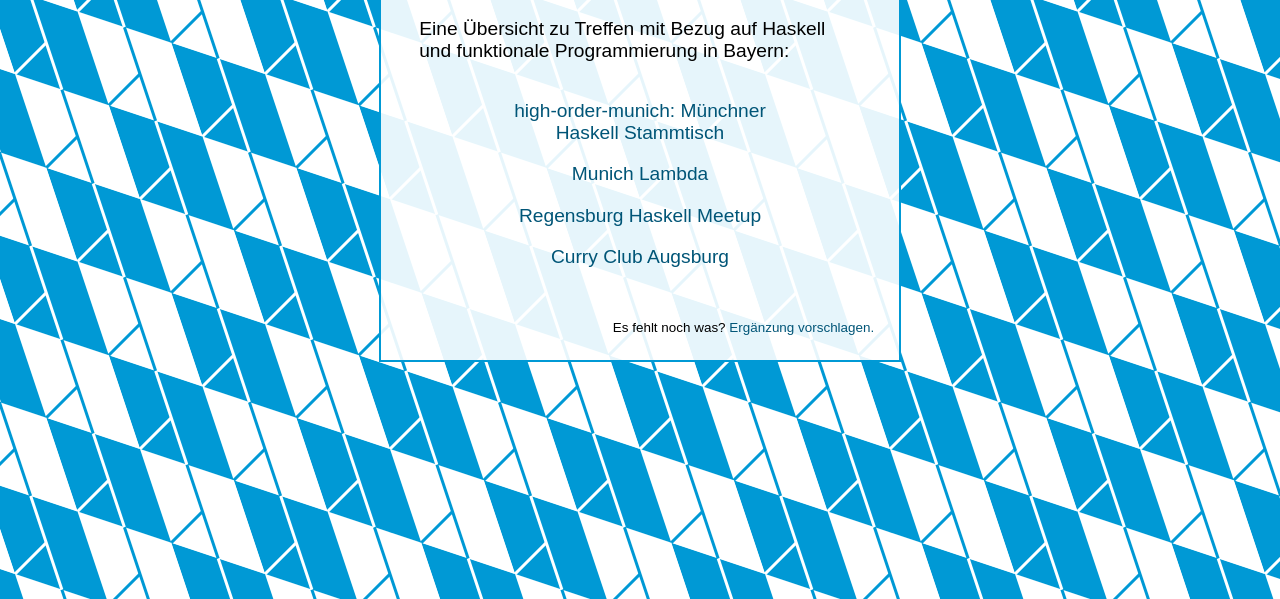
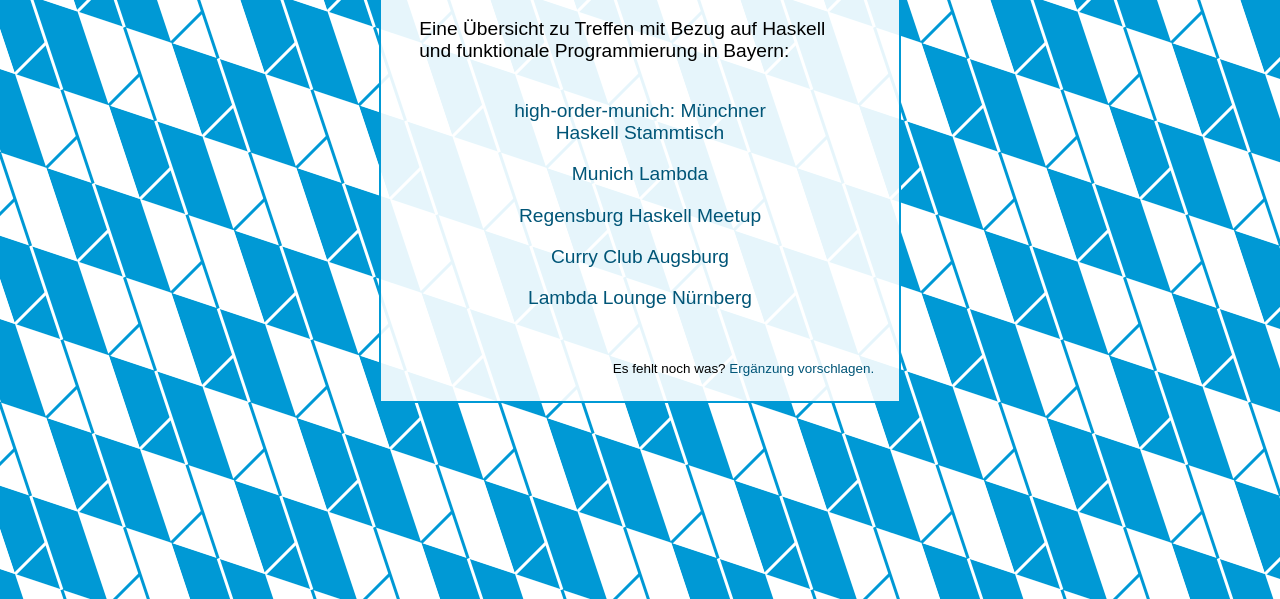
Before and after one commit to haskell-bayern/haskell-bayern.github.io, a plain HTML site: page index.html in a window 1280 px wide. Shown: the part 201-800 px from the top of the page. Drawn offline with Linux system fonts and the light colour scheme.

Commit message:
Häschgl in Nürnberch
Closes #1

```diff
--- a/index.html
+++ b/index.html
@@ -65,6 +65,7 @@ Programmierung in Bayern:
 <li><a href="http://www.meetup.com/Munich-Lambda/">Munich Lambda</a></li>
 <li><a href="http://www.meetup.com/Regensburg-Haskell-Meetup/">Regensburg Haskell Meetup</a></li>
 <li><a href="http://curry-club-augsburg.de/">Curry Club Augsburg</a></li>
+<li><a href="https://www.meetup.com/Lambda-Lounge-Funktionale-Programmierung-Nurnberg/">Lambda Lounge Nürnberg</a></li>
 </ul>
 <small>Es fehlt noch was? <a href="https://github.com/haskell-bayern/haskell-bayern.github.io/issues">Ergänzung vorschlagen.</a></small>
 </div>
```
